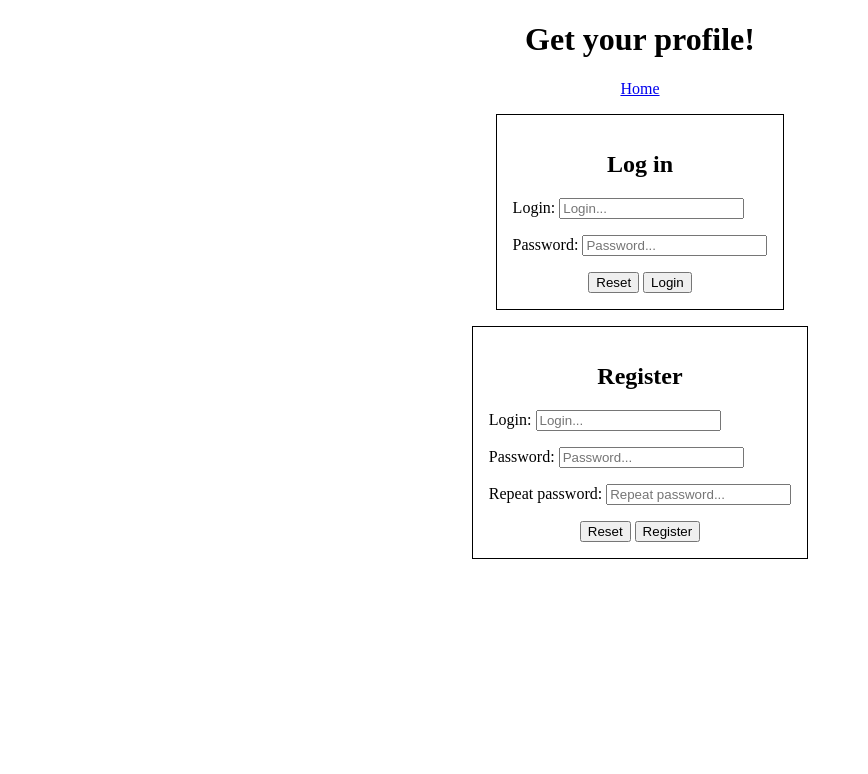
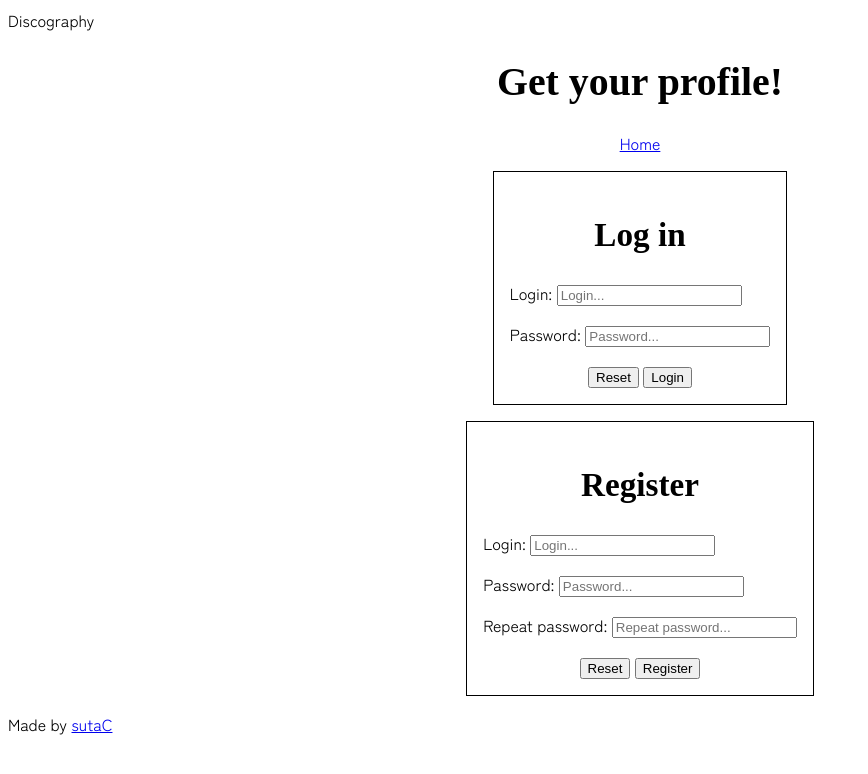
Before and after one commit to sutaC/Discography, a SvelteKit app: page /login in a window 1280 px wide. Shown: the top 774 px of the page, without its empty margins (0-868 px from the left). Built offline with nearby package versions, Linux system fonts and the light colour scheme; no server answers.

Commit message:
Basic styles

```diff
--- a/src/app.html
+++ b/src/app.html
@@ -4,6 +4,7 @@
 		<meta charset="utf-8" />
 		<link rel="icon" href="%sveltekit.assets%/favicon.png" />
 		<meta name="viewport" content="width=device-width, initial-scale=1" />
+		<link rel="stylesheet" href="global.css" />
 		%sveltekit.head%
 	</head>
 	<body data-sveltekit-preload-data="hover">
--- /dev/null
+++ b/src/routes/+layout.svelte
@@ -0,0 +1,7 @@
+<header>Discography</header>
+
+<slot />
+
+<footer>
+	Made by <a href="https://github.com/sutaC" target="_blank" rel="noopener noreferrer">sutaC</a>
+</footer>
--- /dev/null
+++ b/static/global.css
@@ -0,0 +1,56 @@
+@import url('https://fonts.googleapis.com/css?family=Nova%20Square:700|Zen%20Kaku%20Gothic%20New:400');
+
+:root {
+	/* Colors */
+	--clr-text: hsl(225, 53%, 7%);
+	--clr-background: hsl(220, 60%, 99%);
+	--clr-primary: hsl(224, 54%, 52%);
+	--clr-secondary: hsl(222, 74%, 71%);
+	--clr-accent: hsl(247, 74%, 63%);
+
+	/* Gradients */
+	--grd-rad-secondary: radial-gradient(var(--clr-secondary), var(--clr-background));
+	--grd-lin-primary-secondary: linear-gradient(
+		to right bottom,
+		var(--clr-primary),
+		var(--clr-secondary)
+	);
+}
+
+body {
+	font-family: 'Zen Kaku Gothic New';
+	font-weight: 400;
+}
+
+h1,
+h2,
+h3,
+h4,
+h5 {
+	font-family: 'Nova Square';
+	font-weight: 700;
+}
+
+h1 {
+	font-size: 2.489rem; /* 39.84px */
+}
+
+h2 {
+	font-size: 2.074rem; /* 33.12px */
+}
+
+h3 {
+	font-size: 1.728rem; /* 27.68px */
+}
+
+h4 {
+	font-size: 1.44rem; /* 23.04px */
+}
+
+h5 {
+	font-size: 1.2rem; /* 19.2px */
+}
+
+small {
+	font-size: 0.833rem; /* 13.28px */
+}
```
